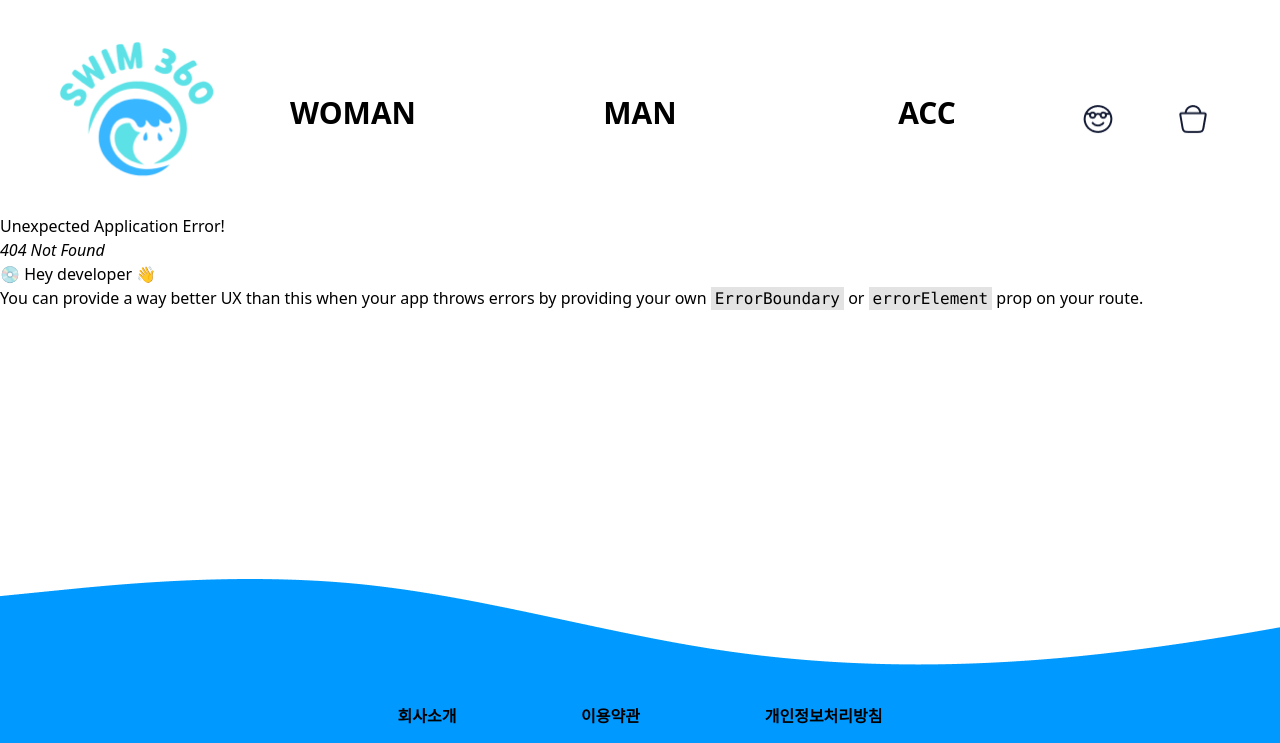
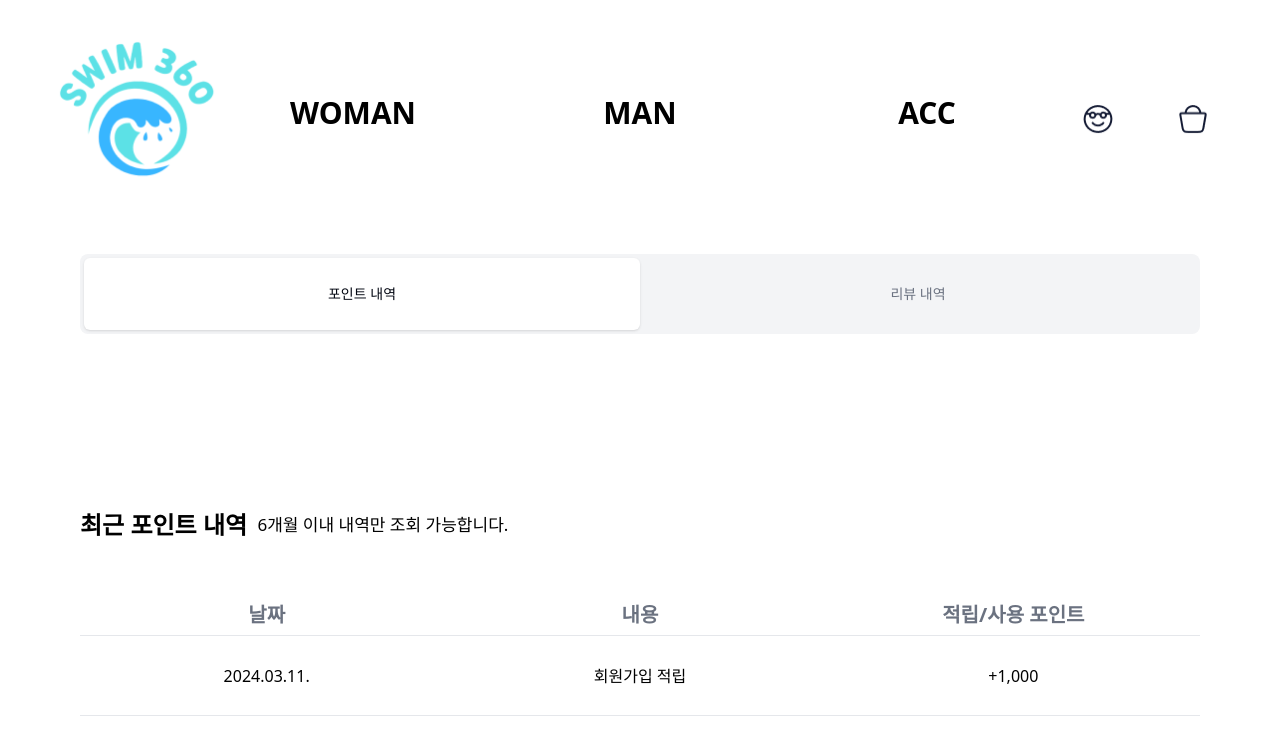
Before and after one commit to ormcamp-fe-3rd/swim360, a React (Vite) app in the folder frontend/: page /points-and-reviews in a window 1280 px wide. Before the commit this address had no page. Shown: the top 743 px of the page. Built offline with nearby package versions, Linux system fonts and the light colour scheme.

Commit message:
design: 포인트, 리뷰 페이지 구현

```diff
--- a/frontend/src/components/mypage/PointAndReviewList.tsx
+++ /dev/null
@@ -1,108 +0,0 @@
-import {
-  Table,
-  TableBody,
-  TableCell,
-  TableHead,
-  TableHeader,
-  TableRow,
-} from "@/components/ui/table";
-
-const points = [
-  {
-    date: "2024.03.11.",
-    name: "회원가입 적립",
-    amount: "+1,000",
-  },
-  {
-    date: "2024.05.29.",
-    name: "구매 사용",
-    amount: "-800",
-  },
-  {
-    date: "2024.07.02.",
-    name: "구매 적립",
-    amount: "+1,250",
-  },
-  {
-    date: "2024.12.20.",
-    name: "이벤트 적립",
-    amount: "+500",
-  },
-];
-
-export default function PointAndReviewList() {
-  return (
-    <div className="w-full px-20">
-      <div className="flex w-full items-center justify-start py-[14.8px]">
-        <div className="mr-[10.36px] text-2xl font-semibold">
-          최근 포인트 내역
-        </div>
-        <div className="text-[17px]">6개월 이내 내역만 조회 가능합니다.</div>
-      </div>
-      <Table className="mt-10">
-        <TableHeader>
-          <TableRow>
-            <TableHead className="text-center text-xl font-semibold">
-              적립/사용 일자
-            </TableHead>
-            <TableHead className="text-center text-xl font-semibold">
-              내용
-            </TableHead>
-            <TableHead className="text-center text-xl font-semibold">
-              적립/사용 포인트
-            </TableHead>
-          </TableRow>
-        </TableHeader>
-        <TableBody>
-          {points.map((point) => (
-            <TableRow key={point.date} className="h-20">
-              <TableCell className="text-center text-base">
-                {point.date}
-              </TableCell>
-              <TableCell className="text-center text-base">
-                {point.name}
-              </TableCell>
-              <TableCell className="text-center text-base">
-                {point.amount}
-              </TableCell>
-            </TableRow>
-          ))}
-        </TableBody>
-      </Table>
-    </div>
-  );
-}
-
-// export default function PointAndReviewList() {
-//   return (
-//     <>
-//       <div className="w-full">
-//         <div className="flex w-full items-center justify-start py-[14.8px]">
-//           <div className="mr-[10.36px] text-2xl font-semibold">
-//             최근 포인트 내역
-//           </div>
-//           <div className="text-[17px]">6개월 이내 내역만 조회 가능합니다.</div>
-//         </div>
-//         <div className="grid w-full grid-flow-col grid-cols-3 gap-2 border-y border-black text-center">
-//           <div>적립/사용 일자</div>
-//           <div>적립/사용 내용</div>
-//           <div>적립/사용 포인트</div>
-//         </div>
-
-//         <div className="h-[759px] overflow-y-scroll">
-//           <div className="grid w-full grid-flow-col grid-cols-3 border-b border-black pt-3">
-//             <div className="flex flex-col items-center justify-center hover:underline">
-//               <div>2024.11.12</div>
-//             </div>
-//             <div className="flex flex-col items-center justify-center hover:underline">
-//               dd
-//             </div>
-//             <div className="flex flex-col items-center justify-center hover:underline">
-//               dd
-//             </div>
-//           </div>
-//         </div>
-//       </div>
-//     </>
-//   );
-// }
--- a/frontend/src/components/mypage/PointAndReviewTab.tsx
+++ b/frontend/src/components/mypage/PointAndReviewTab.tsx
@@ -1,6 +1,29 @@
+import { Tabs, TabsContent, TabsList, TabsTrigger } from "../ui/tabs";
+import PointList from "./PointList";
+import ReviewList from "./ReviewList";
+
+
 export default function PointAndReviewTab() {
   return (
-    <>
-    </>
+    <div className="h-screen">
+      <div className="my-10 w-full">
+        <Tabs defaultValue="my-points" className="h-20">
+          <TabsList className="h-full w-full">
+            <TabsTrigger value="my-points" className="h-full w-1/2">
+              포인트 내역
+            </TabsTrigger>
+            <TabsTrigger value="my-reviews" className="h-full w-1/2">
+              리뷰 내역
+            </TabsTrigger>
+          </TabsList>
+          <TabsContent value="my-points">
+            <PointList />
+          </TabsContent>
+          <TabsContent value="my-reviews">
+            <ReviewList />
+          </TabsContent>
+        </Tabs>
+      </div>
+    </div>
   );
 }
--- /dev/null
+++ b/frontend/src/components/mypage/PointList.tsx
@@ -0,0 +1,77 @@
+import {
+  Table,
+  TableBody,
+  TableCell,
+  TableHead,
+  TableHeader,
+  TableRow,
+} from "@/components/ui/table";
+
+const points = [
+  {
+    date: "2024.03.11.",
+    name: "회원가입 적립",
+    amount: "+1,000",
+  },
+  {
+    date: "2024.05.29.",
+    name: "구매 사용",
+    amount: "-800",
+  },
+  {
+    date: "2024.07.02.",
+    name: "구매 적립",
+    amount: "+1,250",
+  },
+  {
+    date: "2024.12.20.",
+    name: "이벤트 적립",
+    amount: "+500",
+  },
+];
+
+
+export default function PointList() {
+  return (
+    <>
+      <div className="ml-0 mt-40 w-full">
+        <div className="flex w-full items-center justify-start py-[14.8px]">
+          <div className="mr-[10.36px] text-2xl font-semibold">
+            최근 포인트 내역
+          </div>
+          <div className="text-[17px]">6개월 이내 내역만 조회 가능합니다.</div>
+        </div>
+        <Table className="mt-10">
+          <TableHeader>
+            <TableRow>
+              <TableHead className="text-center text-xl font-semibold w-1/3" >
+                날짜
+              </TableHead>
+              <TableHead className="text-center text-xl font-semibold w-1/3">
+                내용
+              </TableHead>
+              <TableHead className="text-center text-xl font-semibold w-1/3">
+                적립/사용 포인트
+              </TableHead>
+            </TableRow>
+          </TableHeader>
+          <TableBody>
+            {points.map((point) => (
+              <TableRow key={point.date} className="h-20">
+                <TableCell className="text-center text-base">
+                  {point.date}
+                </TableCell>
+                <TableCell className="text-center text-base">
+                  {point.name}
+                </TableCell>
+                <TableCell className="text-center text-base">
+                  {point.amount}
+                </TableCell>
+              </TableRow>
+            ))}
+          </TableBody>
+        </Table>
+      </div>
+    </>
+  );
+}
--- /dev/null
+++ b/frontend/src/components/mypage/ReviewList.tsx
@@ -0,0 +1,79 @@
+import {
+  Table,
+  TableBody,
+  TableCell,
+  TableHead,
+  TableHeader,
+  TableRow,
+} from "@/components/ui/table";
+
+const reviews = [
+  {
+    date: "2024.03.11.",
+    product: "르망고 펠리스 나비다",
+    content: "솔직히 기대 별로 안했는데 ..",
+  },
+  {
+    date: "2024.05.29.",
+    product: "졸린 슬리피 베어 실리콘수모",
+    content: "너무 귀여워요",
+  },
+  {
+    date: "2024.07.02.",
+    product: "후그 말랑 수경케이스",
+    content: "색상 고민하다가 민트로 했는데 맘에 들어요",
+  },
+  {
+    date: "2024.12.20.",
+    product: "나이키 솔리드 패스트백 탄탄이",
+    content: "선물줬는데 좋아해요",
+  },
+];
+
+export default function ReviewList() {
+  return (
+    <>
+      <div className="ml-0 mt-40 w-full">
+        <div className="flex w-full items-center justify-start py-[14.8px]">
+          <div className="mr-[10.36px] text-2xl font-semibold">
+            최근 리뷰 내역
+          </div>
+          <div className="text-[17px]">6개월 이내 내역만 조회 가능합니다.</div>
+        </div>
+        <Table className="mt-10 w-full md:table-fixed">
+          <TableHeader>
+            <TableRow>
+              <TableHead className="text-center text-xl font-semibold w-1/3">
+                날짜
+              </TableHead>
+              <TableHead className="text-center text-xl font-semibold w-1/3">
+                리뷰 상품
+              </TableHead>
+              <TableHead className="text-center text-xl font-semibold w-1/3">
+                리뷰 내용
+              </TableHead>
+            </TableRow>
+          </TableHeader>
+          <TableBody>
+            {reviews.map((review) => (
+              <TableRow key={review.date} className="h-20">
+                <TableCell className="text-center text-base">
+                  {review.date}
+                </TableCell>
+                <TableCell className="text-center text-base">
+                  {review.product}
+                </TableCell>
+                <TableCell className="text-center text-base text-ellipsis">
+                  <div className="text-ellipsis">
+                  {review.content}
+
+                  </div>
+                </TableCell>
+              </TableRow>
+            ))}
+          </TableBody>
+        </Table>
+      </div>
+    </>
+  );
+}
--- /dev/null
+++ b/frontend/src/routes/pages/MyPagePointAndReviewPage.tsx
@@ -0,0 +1,9 @@
+import PointAndReviewTab from "@/components/mypage/PointAndReviewTab";
+
+export default function MyPageDetails() {
+  return (
+    <div className="mx-auto w-full px-2 tablet:px-20 tablet:max-w-[1440px]">
+      <PointAndReviewTab />
+    </div>
+  );
+}
```
Also changed, not shown: frontend/src/routes/index.tsx (+5 -3 lines).
